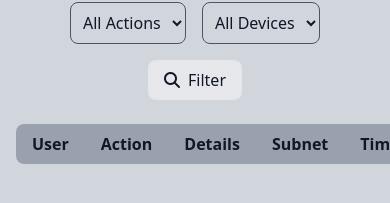
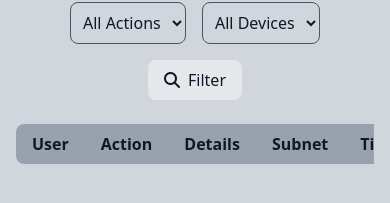
Before and after one commit to JDB-NET/ipam, a Flask app: page /audit in a window 390 px wide; the page is wider, and only the part inside the window is pictured. Shown: the part 450-653 px from the top of that part. Run offline with Flask 3, Linux system fonts and the light colour scheme; the visitor is signed in with stand-in values (Sample User, id 1); data that the repository does not hold is empty; style sheets or scripts are compiled from the project's sources.

Commit message:
fix: :bug: audit log on mobile

```diff
--- a/templates/audit.html
+++ b/templates/audit.html
@@ -43,6 +43,7 @@
                     <span>Filter</span>
                 </button>
             </form>
+            <div class="overflow-x-auto">
                 <table class="w-full table-auto bg-gray-200 dark:bg-zinc-800 rounded-lg overflow-hidden">
                     <thead>
                         <tr class="bg-gray-400 dark:bg-zinc-700">
@@ -65,6 +66,7 @@
                         {% endfor %}
                     </tbody>
                 </table>
+            </div>
             {% if total_pages > 1 %}
             <div class="flex justify-center mt-6 space-x-2">
                 {% if page > 1 %}
```
Lines whose indentation alone changed are shown as unchanged.
